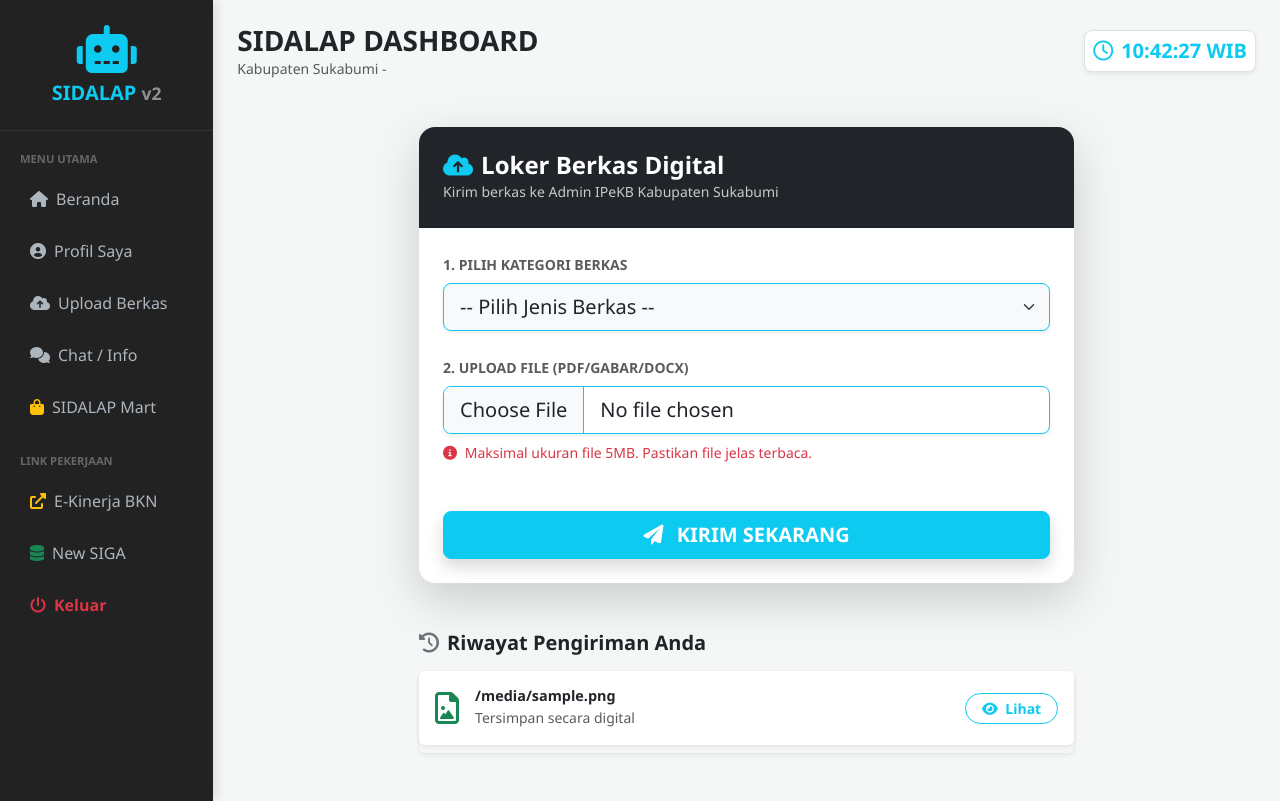
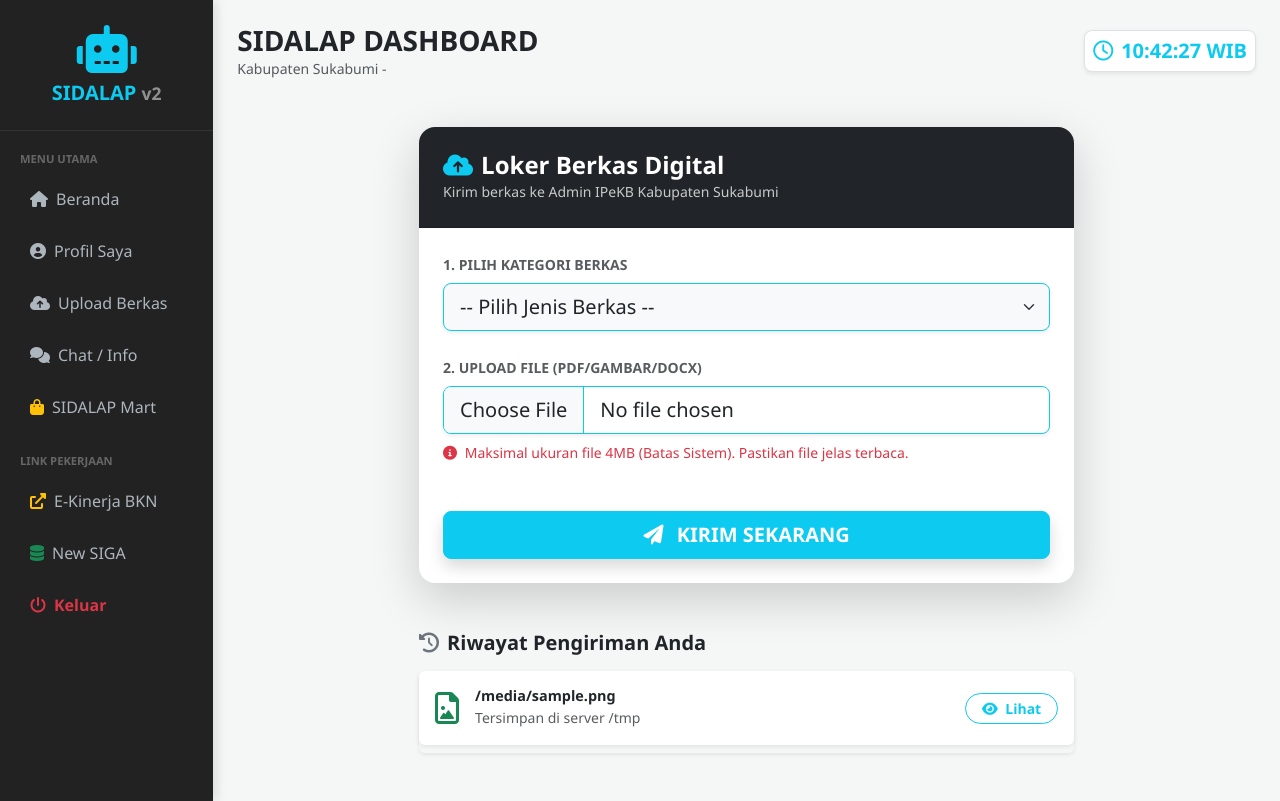
Before and after one commit to hamdanisaja007-star/HAMDANI, a Flask app: template templates/upload_plkb.html in a window 1280 px wide. Run offline with Flask 3, Linux system fonts and the light colour scheme; the template is opened without the code that fills it: most values are stand-ins (such as "Sample title", 1, 10 or a date in 2020); parts of the project's set-up code (start-up, migrations or seed data) failed here and were passed over.

Commit message:
Update upload_plkb.html

```diff
--- a/templates/upload_plkb.html
+++ b/templates/upload_plkb.html
@@ -11,6 +11,7 @@
                 </div>
                 <div class="card-body p-4">
 
+                    {# Notifikasi Flash #}
                     {% with messages = get_flashed_messages(with_categories=true) %}
                       {% if messages %}
                         {% for category, message in messages %}
@@ -35,12 +36,12 @@
                         </div>
 
                         <div class="mb-4">
-                            <label class="form-label fw-bold text-muted small">2. UPLOAD FILE (PDF/GABAR/DOCX)</label>
+                            <label class="form-label fw-bold text-muted small">2. UPLOAD FILE (PDF/GAMBAR/DOCX)</label>
                             <div class="input-group">
                                 <input type="file" name="file_berkas" class="form-control form-control-lg border-info shadow-sm" id="inputGroupFile02" required>
                             </div>
                             <div class="form-text text-danger mt-2 small">
-                                <i class="fas fa-info-circle me-1"></i> Maksimal ukuran file 5MB. Pastikan file jelas terbaca.
+                                <i class="fas fa-info-circle me-1"></i> Maksimal ukuran file 4MB (Batas Sistem). Pastikan file jelas terbaca.
                             </div>
                         </div>
 
@@ -69,12 +70,13 @@
                                 <i class="far fa-file-alt fa-2x text-secondary me-3"></i>
                             {% endif %}
 
-                            <div>
-                                <h6 class="mb-0 fw-bold text-dark" style="font-size: 0.9rem;">{{ f }}</h6>
-                                <small class="text-muted small">Tersimpan secara digital</small>
+                            <div style="max-width: 250px;">
+                                <h6 class="mb-0 fw-bold text-dark text-truncate" style="font-size: 0.9rem;">{{ f }}</h6>
+                                <small class="text-muted small">Tersimpan di server /tmp</small>
                             </div>
                         </div>
 
+                        {# Link Lihat Berkas #}
                         <a href="{{ url_for('download_file', nip=session['user_nip'], filename=f) }}"
                            target="_blank"
                            class="btn btn-sm btn-outline-info rounded-pill px-3 fw-bold">
```
